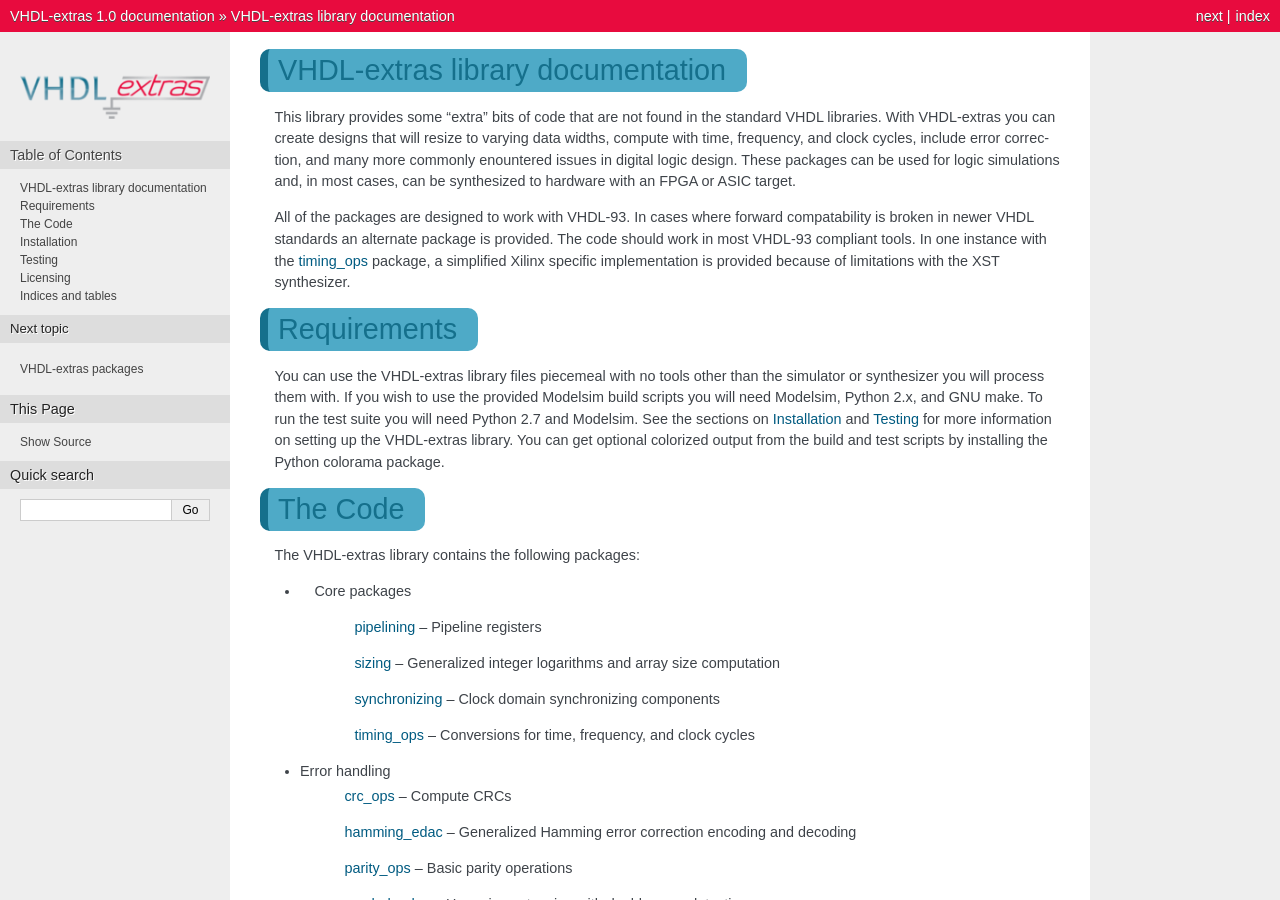
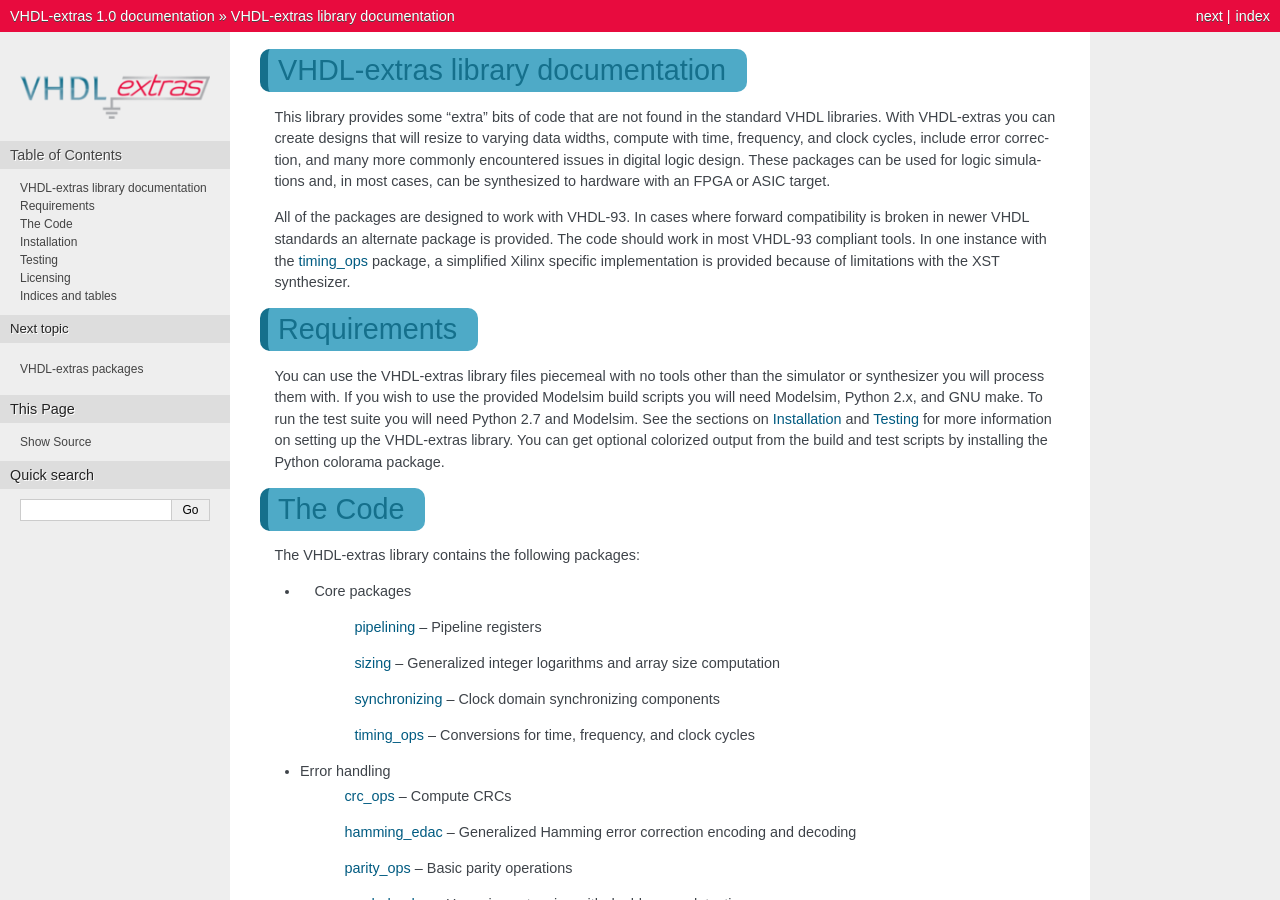
Before and after one commit to kevinpt/vhdl-extras, a Sphinx documentation site: the page built from doc/index.rst, in a window 1280 px wide and 900 px high. Built offline with Sphinx 7.4.7, drawn with Linux system fonts in a browser that asks for light colours.

Commit message:
Upddate docs

```diff
--- a/doc/index.rst
+++ b/doc/index.rst
@@ -7,10 +7,9 @@
 =================================
 
 
-This library provides some "extra" bits of code that are not found in the standard VHDL libraries. With VHDL-extras you can create designs that will resize to varying data widths, compute with time, frequency, and clock cycles, include error correction, and many more commonly enountered issues
-in digital logic design. These packages can be used for logic simulations and, in most cases, can be synthesized to hardware with an FPGA or ASIC target.
+This library provides some "extra" bits of code that are not found in the standard VHDL libraries. With VHDL-extras you can create designs that will resize to varying data widths, compute with time, frequency, and clock cycles, include error correction, and many more commonly encountered issues in digital logic design. These packages can be used for logic simulations and, in most cases, can be synthesized to hardware with an FPGA or ASIC target.
 
-All of the packages are designed to work with VHDL-93. In cases where forward compatability is broken in newer VHDL standards an alternate package is provided. The code should work in most VHDL-93 compliant tools. In one instance with the :ref:`timing_ops` package, a simplified Xilinx specific implementation is provided because of limitations with the XST synthesizer.
+All of the packages are designed to work with VHDL-93. In cases where forward compatibility is broken in newer VHDL standards an alternate package is provided. The code should work in most VHDL-93 compliant tools. In one instance with the :ref:`timing_ops` package, a simplified Xilinx specific implementation is provided because of limitations with the XST synthesizer.
 
 Requirements
 ============
```
Also changed, not shown: 1 other file.
